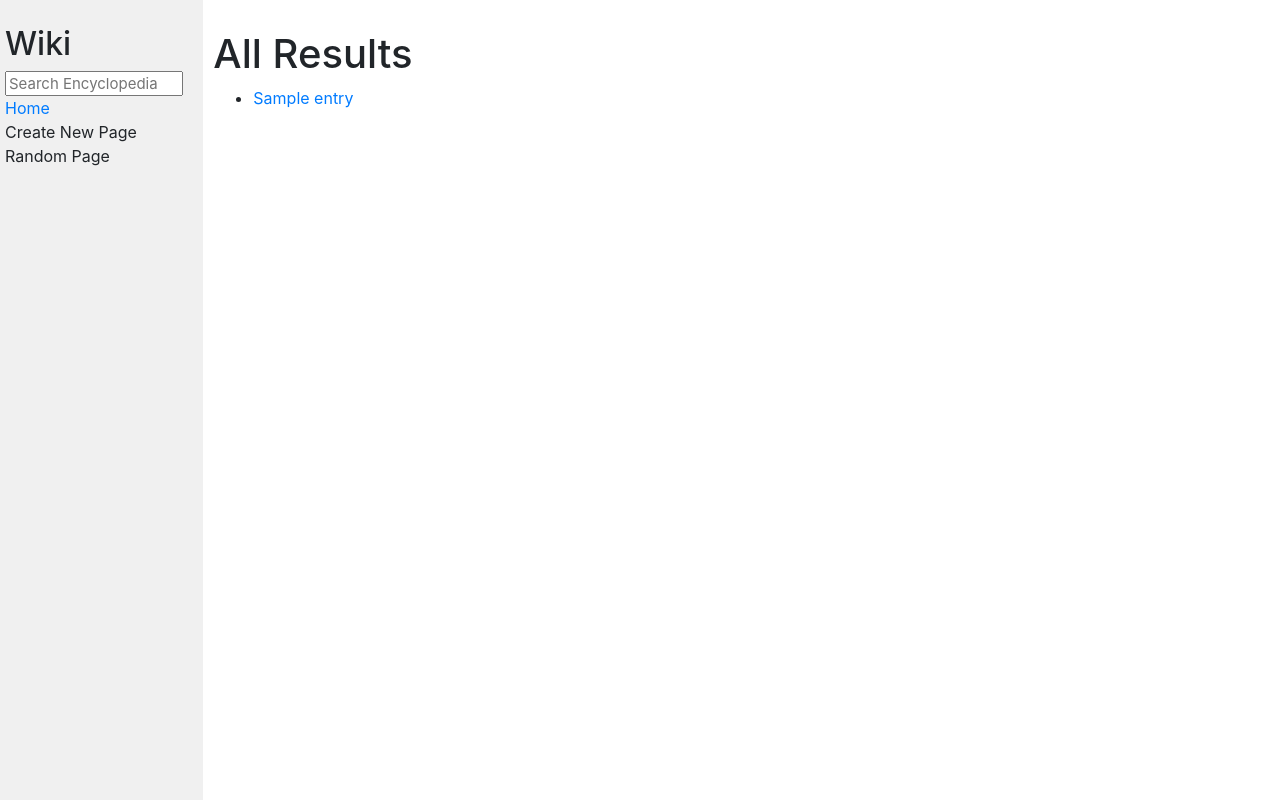
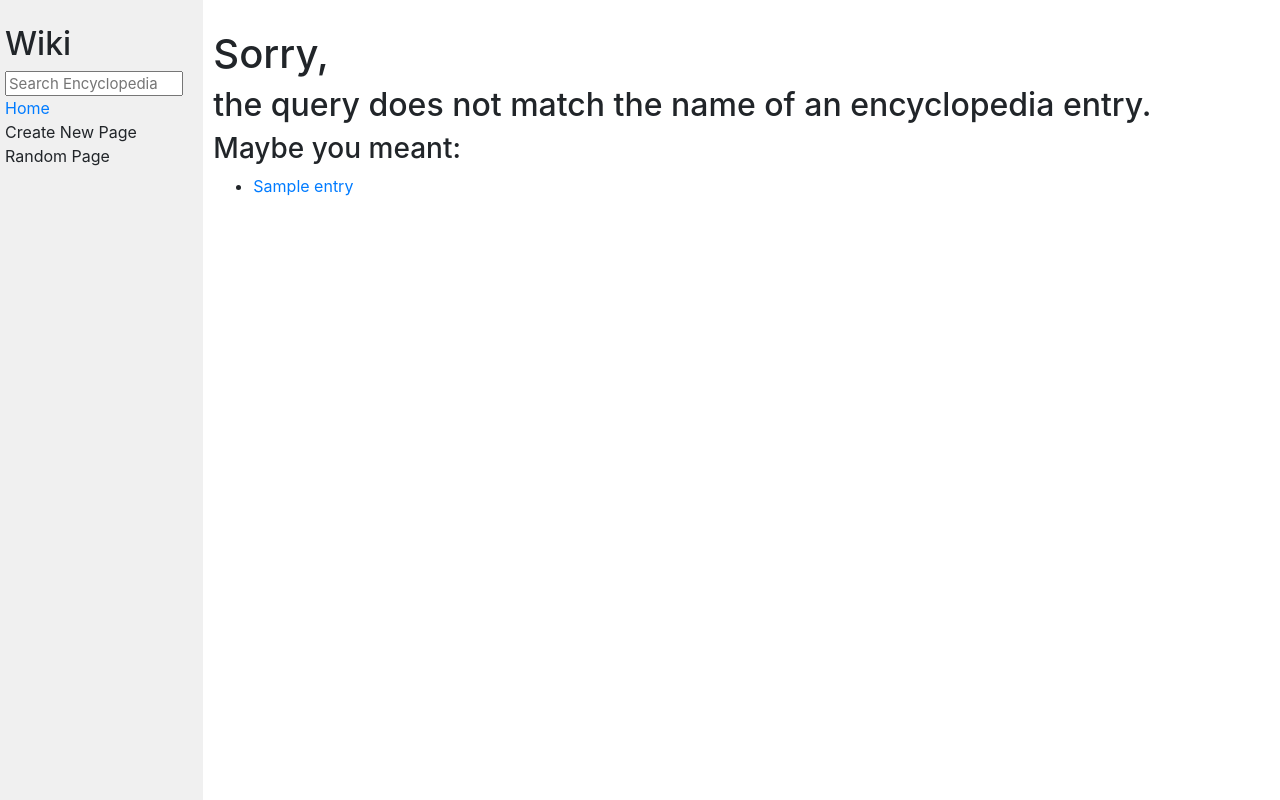
Before and after one commit to IfatNeumann/cs50webP1wiki, a Django app: template encyclopedia/templates/encyclopedia/search_results.html in a window 1280 px wide. Run offline with Django 3.2, Linux system fonts and the light colour scheme; the template is opened without the code that fills it: most values are stand-ins (such as "Sample title", 1, 10 or a date in 2020); some libraries are stand-ins or nearby versions.

Commit message:
Search working from the search bar

```diff
--- a/encyclopedia/templates/encyclopedia/layout.html
+++ b/encyclopedia/templates/encyclopedia/layout.html
@@ -12,7 +12,7 @@
         <div class="row">
             <div class="sidebar col-lg-2 col-md-3">
                 <h2>Wiki</h2>
-                <form>
+                <form action="{% url 'search' %}">
                     <input class="search" type="text" name="q" placeholder="Search Encyclopedia">
                 </form>
                 <div>
--- a/encyclopedia/templates/encyclopedia/search_results.html
+++ b/encyclopedia/templates/encyclopedia/search_results.html
@@ -5,12 +5,15 @@
 {% endblock %}
 
 {% block body %}
-    <h1>All Results</h1>
-
+    <h1>Sorry,</h1>
+    <h2>the query does not match the name of an encyclopedia entry.</h2>
+    {% if entries != None %}
+    <h3>Maybe you meant:</h3>
     <ul>
         {% for entry in entries %}
             <li><a href="/wiki/{{entry}}">{{ entry }}</a></li>
         {% endfor %}
     </ul>
+    {% endif %}
 
 {% endblock %}
--- a/encyclopedia/urls.py
+++ b/encyclopedia/urls.py
@@ -5,5 +5,5 @@ from . import views
 urlpatterns = [
     path("", views.index, name="index"),
     path("wiki/<str:title>", views.entry, name="entry"),
-    path("search/<str:query>", views.search, name="search")
+    path("search", views.search, name="search")
 ]
--- a/encyclopedia/util.py
+++ b/encyclopedia/util.py
@@ -48,4 +48,6 @@ def get_substring_results(substring):
     for entry in all_entries:
         if substring.lower() in entry.lower():
             results.append(entry)
+    if results == []:
+        return None
     return results
```
Also changed, not shown: encyclopedia/views.py (+4 -4 lines).
